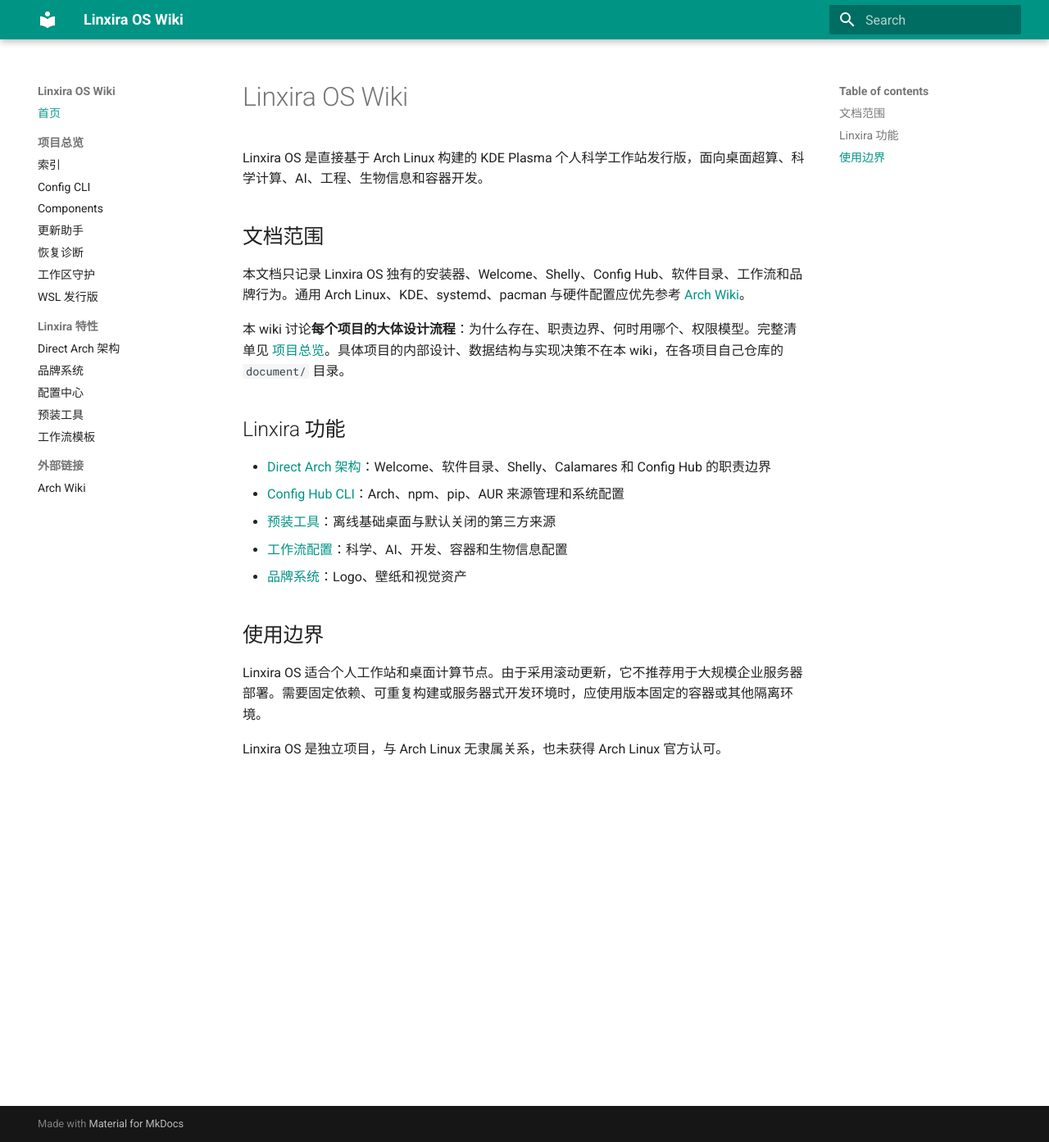
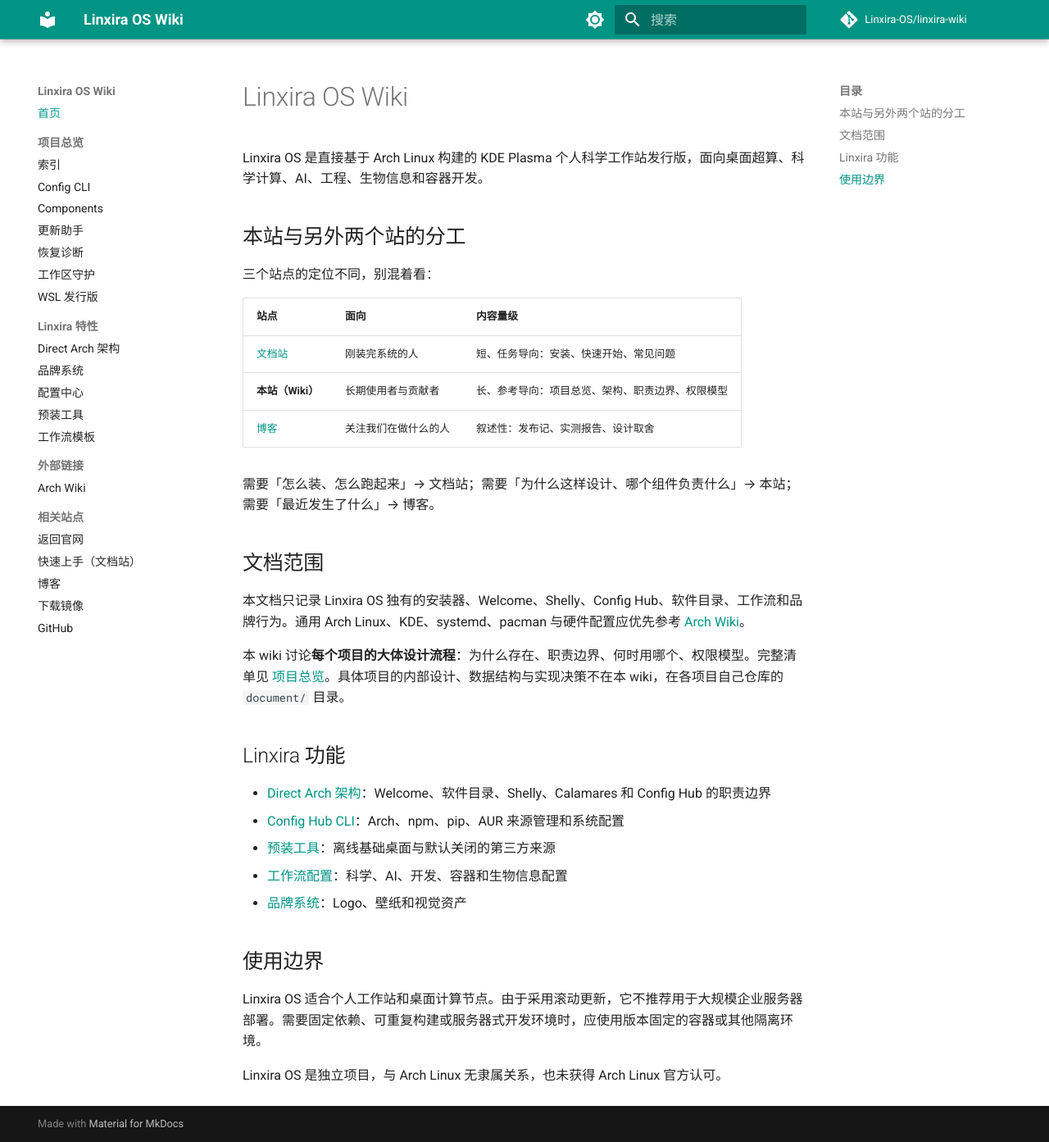
Before and after one commit to Linxira-OS/linxira-wiki, an MkDocs documentation site: the page built from docs/index.md, in a window 1280 px wide and 1393 px high. Shown: the whole window at 82% size. Built offline with MkDocs 1.6.1 and Material for MkDocs 9.7.7, drawn with Linux system fonts in a browser that asks for light colours; comment, search, counter and statistics services are not loaded.

Commit message:
feat(wiki): 增加深浅色切换与回主站入口,并说明三个站点的分工
- palette 改为 light/dark 双方案 + 右上切换按钮(此前只有单一配色)
- nav 新增「相关站点」:返回官网、文档站、博客、下载、GitHub
- repo_url 指向 linxira-wiki,页头出现 GitHub 入口
- 首页新增分工表:文档站=新手快速上手,Wiki=长期参考,博客=叙事

```diff
--- a/docs/index.md
+++ b/docs/index.md
@@ -1,6 +1,18 @@
 # Linxira OS Wiki
 
 Linxira OS 是直接基于 Arch Linux 构建的 KDE Plasma 个人科学工作站发行版，面向桌面超算、科学计算、AI、工程、生物信息和容器开发。
+
+## 本站与另外两个站的分工
+
+三个站点的定位不同，别混着看：
+
+| 站点 | 面向 | 内容量级 |
+|---|---|---|
+| [文档站](https://linxira-os.github.io/zh/docs/) | 刚装完系统的人 | 短、任务导向：安装、快速开始、常见问题 |
+| **本站（Wiki）** | 长期使用者与贡献者 | 长、参考导向：项目总览、架构、职责边界、权限模型 |
+| [博客](https://linxira-os.github.io/zh/blog/) | 关注我们在做什么的人 | 叙述性：发布记、实测报告、设计取舍 |
+
+需要「怎么装、怎么跑起来」→ 文档站；需要「为什么这样设计、哪个组件负责什么」→ 本站；需要「最近发生了什么」→ 博客。
 
 ## 文档范围
 
--- a/mkdocs.yml
+++ b/mkdocs.yml
@@ -4,13 +4,29 @@
 
 theme:
   name: material
+  language: zh
   palette:
-    primary: teal
-    accent: purple
+    - media: "(prefers-color-scheme: light)"
+      scheme: default
+      primary: teal
+      accent: purple
+      toggle:
+        icon: material/brightness-7
+        name: 切换到深色模式
+    - media: "(prefers-color-scheme: dark)"
+      scheme: slate
+      primary: teal
+      accent: purple
+      toggle:
+        icon: material/brightness-4
+        name: 切换到浅色模式
   features:
     - navigation.sections
     - navigation.expand
     - content.code.copy
+
+repo_url: https://github.com/Linxira-OS/linxira-wiki
+repo_name: Linxira-OS/linxira-wiki
 
 nav:
   - 首页: index.md
@@ -30,6 +46,12 @@
     - 工作流模板: Linxira 特性/workflows.md
   - 外部链接:
     - Arch Wiki: 外部链接/arch-wiki.md
+  - 相关站点:
+      - 返回官网: https://linxira-os.github.io/zh/
+      - 快速上手（文档站）: https://linxira-os.github.io/zh/docs/
+      - 博客: https://linxira-os.github.io/zh/blog/
+      - 下载镜像: https://linxira-os.github.io/zh/download/
+      - GitHub: https://github.com/Linxira-OS
 
 not_in_nav: |
   /外部链接/debian.md
```
